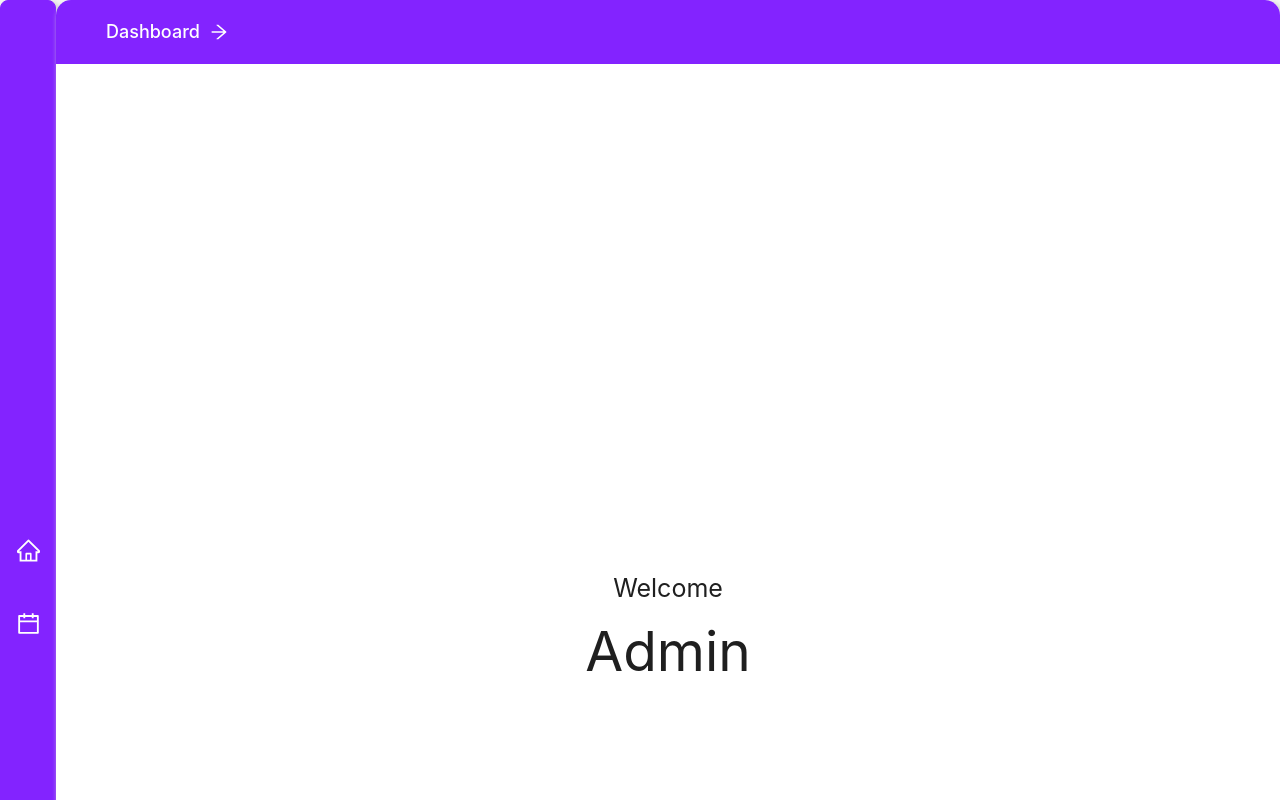
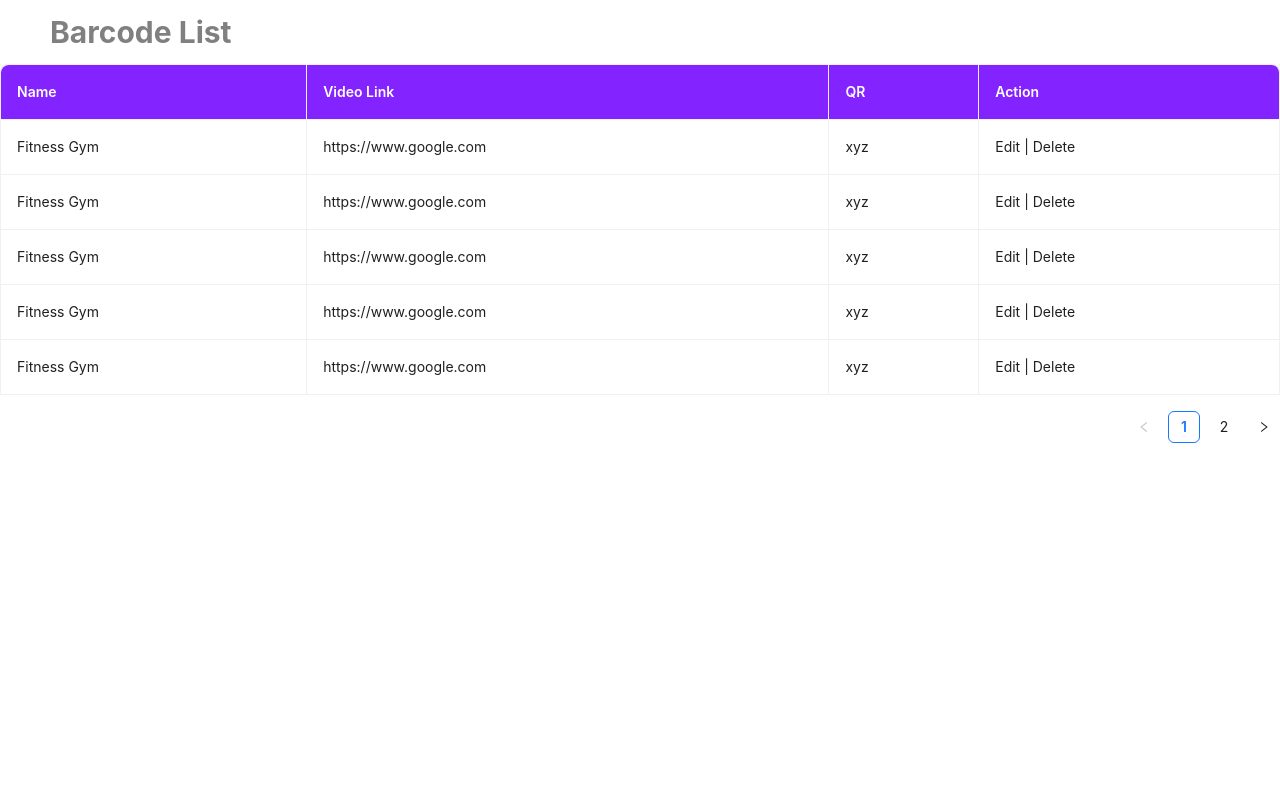
Before and after one commit to NexaLab/Gym-Frontend, a React (Create React App) app: page / in a window 1280 px wide. Shown: the top 800 px of the page. Built offline with nearby package versions, Linux system fonts and the light colour scheme.

Commit message:
static page done

```diff
--- a/src/App.js
+++ b/src/App.js
@@ -3,6 +3,7 @@ import { Route, Switch } from 'react-router-dom';
 import Test from './components/Test/Test';
 import ManageTrainingClasses from './components/ManageTrainingClasses/ManageTrainingClasses';
 import Welcome from './components/Welcome/Welcome';
+import QrCodeTable from './components/QrCode/QrCodeTable/QrCodeTable';
 
 
 
@@ -12,8 +13,8 @@ function App() {
     <div className="App">
 
       <Switch>
-            <Route exact path="/meetingschedule"  component={ManageTrainingClasses}/>
-            <Route exact path="/"  component={Welcome}/>
+            {/* <Route exact path="/meetingschedule"  component={ManageTrainingClasses}/> */}
+            <Route exact path="/"  component={QrCodeTable}/>
       </Switch>
 
     </div>
--- /dev/null
+++ b/src/components/QrCode/QrCodeTable/QrCodeTable.css
@@ -0,0 +1,16 @@
+.barcode-header {
+
+    background-color: #ffff;
+    color: gray;
+    font-size: 30px;
+    display: flex;
+    flex-direction: row;
+    align-items: center;
+    justify-content: flex-start;
+    font-weight: bold;
+}
+
+.ant-table-thead .ant-table-cell{
+    background-color: #8323ff !important;
+    color: #ffffff !important;
+}
--- /dev/null
+++ b/src/components/QrCode/QrCodeTable/QrCodeTable.jsx
@@ -0,0 +1,92 @@
+import { Layout, Table } from "antd";
+import React from "react";
+import './QrCodeTable.css'
+
+const { Header, Content } = Layout;
+
+const columns = [
+    {
+      title: 'Name',
+      dataIndex: 'name',
+    },
+    {
+      title: 'Video Link',
+      dataIndex: 'link',
+    },
+    {
+      title: 'QR',
+      dataIndex: 'qr',
+    },
+    {
+        title: 'Action',
+        dataIndex: 'action',
+      }
+  ];
+  const data = [
+    {
+      key: '1',
+      name: 'Fitness Gym',
+      link: 'https://www.google.com',
+      qr: 'xyz',
+      action: 'Edit | Delete'
+    },
+    {
+      key: '2',
+      name: 'Fitness Gym',
+      link: 'https://www.google.com',
+      qr: 'xyz',
+      action: 'Edit | Delete'
+    },
+    {
+      key: '3',
+      name: 'Fitness Gym',
+      link: 'https://www.google.com',
+      qr: 'xyz',
+      action: 'Edit | Delete'
+    },
+    {
+        key: '4',
+        name: 'Fitness Gym',
+        link: 'https://www.google.com',
+        qr: 'xyz',
+        action: 'Edit | Delete'
+      },
+      {
+        key: '5',
+        name: 'Fitness Gym',
+        link: 'https://www.google.com',
+        qr: 'xyz',
+        action: 'Edit | Delete'
+      },
+      {
+        key: '6',
+        name: 'Fitness Gym',
+        link: 'https://www.google.com',
+        qr: 'xyz',
+        action: 'Edit | Delete'
+      },
+  ];
+
+function QrCodeTable() {
+  return (
+    <Layout style={{backgroundColor: '#ffffff'}}>
+
+      <Header className="barcode-header"> Barcode List</Header>
+      <Content >
+      <Table
+    columns={columns}
+    dataSource={data}
+    bordered
+    pagination={{
+        pageSize: 5,
+      }}
+  />
+
+
+      </Content>
+
+    </Layout>
+  );
+}
+
+export default QrCodeTable;
```
Also changed, not shown: src/components/QrCode/QrCode.jsx (added, +11 -0 lines), src/components/QrCode/QrCode.css (added).
